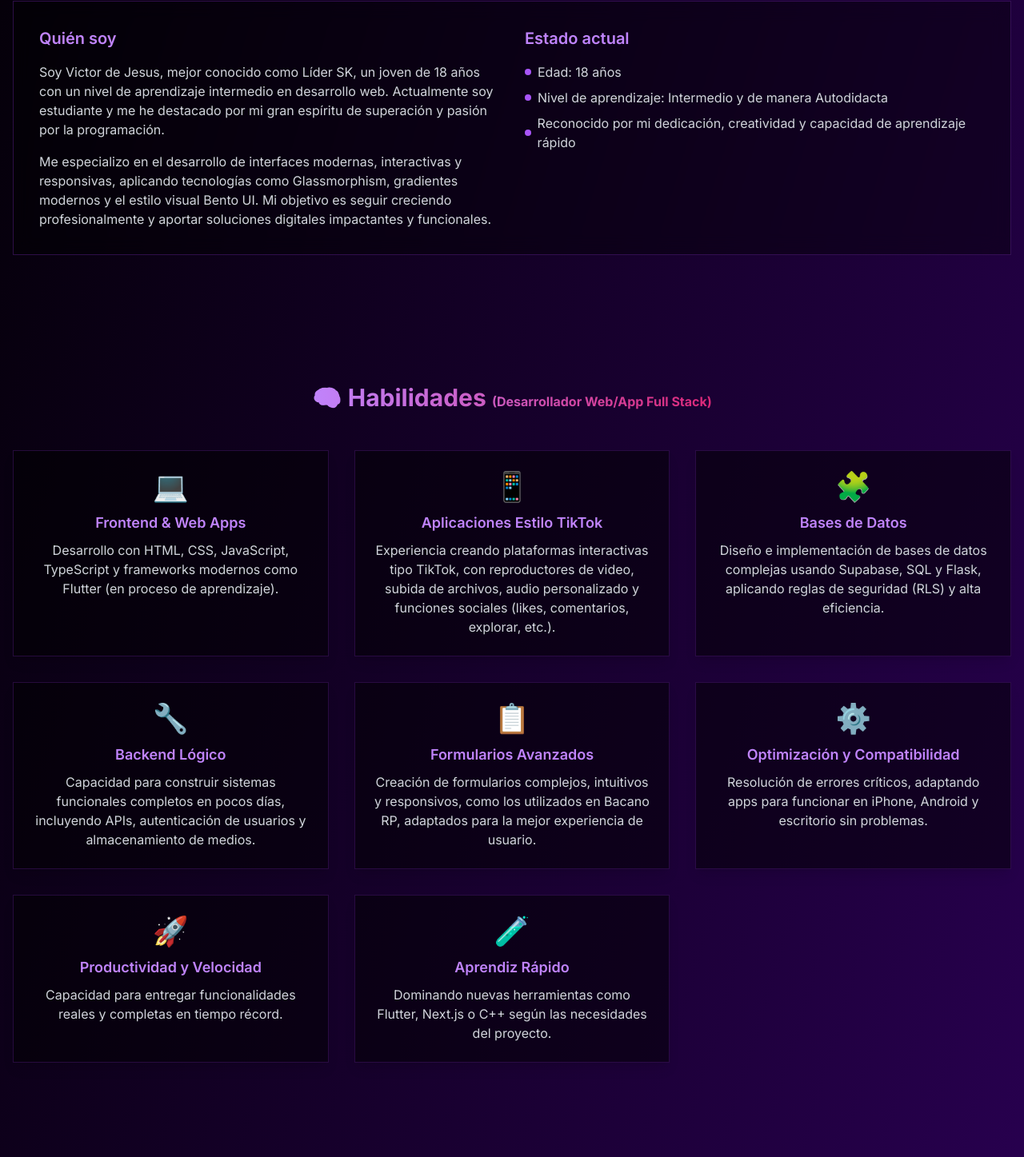
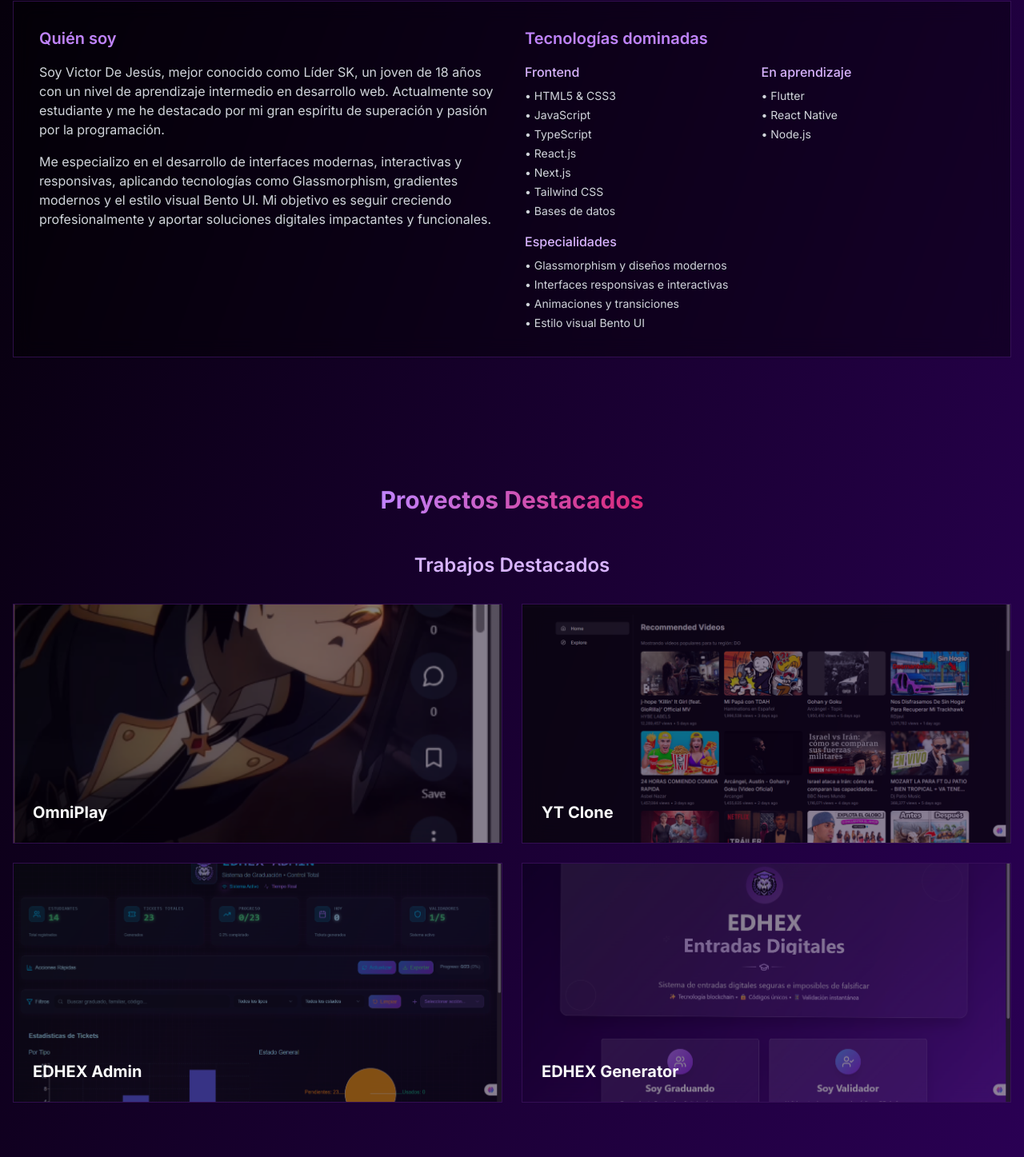
Before and after one commit to Wwb-Daniel/Portafolio, a Next.js app: page / in a window 1280 px wide. Shown: the part 823-2270 px from the top of the page at 80% size. Built offline with nearby package versions, Linux system fonts and the light colour scheme.

Commit message:
Add files via upload

```diff
--- a/app/globals.css
+++ b/app/globals.css
@@ -46,17 +46,3 @@ body {
 ::-webkit-scrollbar-thumb:hover {
   background: rgba(139, 92, 246, 0.8);
 }
-
-@keyframes fadein-slideup {
-  0% {
-    opacity: 0;
-    transform: translateY(32px);
-  }
-  100% {
-    opacity: 1;
-    transform: translateY(0);
-  }
-}
-.animate-fadein-slideup {
-  animation: fadein-slideup 0.8s cubic-bezier(0.22, 1, 0.36, 1) forwards;
-}
--- a/app/page.tsx
+++ b/app/page.tsx
@@ -74,27 +74,31 @@ export default function Portfolio() {
   const projects = [
     {
       title: "OmniPlay",
-      description: "Plataforma de contenido interactivo inspirada en TikTok, diseñada para comunidades de gaming y entretenimiento digital",
+      description: "Plataforma de entretenimiento multimedia con múltiples funcionalidades",
       link: "https://onmiplay.vercel.app/",
       image: "/images/onmiplay.png",
+      featured: true,
     },
     {
-      title: "EDHEX",
-      description: "Sistema de entradas digitales seguras e imposibles de falsificar",
+      title: "YT Clone",
+      description: "Clon de YouTube con API funcional y diseño moderno",
+      link: "https://v0-youtube-clone-with-api-alpha.vercel.app/",
+      image: "/images/YT.png",
+      featured: true,
+    },
+    {
+      title: "EDHEX Admin",
+      description: "Sistema de administración para graduaciones educativas",
+      link: "https://edhex-admim.vercel.app/",
+      image: "/images/ehdex admin.png",
+      featured: true,
+    },
+    {
+      title: "EDHEX Generator",
+      description: "Generador de tickets y validación para eventos educativos",
       link: "https://edhex.vercel.app/",
       image: "/images/edhex entradas.png",
-    },
-    {
-      title: "EDHEX ADMIM",
-      description: "Sistema de Graduación • Control Total de Entradas",
-      link: "https://edhex-admim.vercel.app/",
-      image: "/images/ehdex admin.png",
-    },
-    {
-      title: "YouTube Clone",
-      description: "Plataforma de videos inspirada en YouTube",
-      link: "https://v0-youtube-clone-with-api-alpha.vercel.app/",
-      image: "/images/YT.png",
+      featured: true,
     },
     {
       title: "BioEnergía RD",
@@ -134,6 +138,10 @@ export default function Portfolio() {
     },
   ]
 
+  // Separate featured and regular projects
+  const featuredProjects = projects.filter((project) => project.featured)
+  const regularProjects = projects.filter((project) => !project.featured)
+
   return (
     <div className="min-h-screen bg-gradient-to-br from-black via-[#1a0033] to-[#330066] text-white">
       {/* Header */}
@@ -165,15 +173,15 @@ export default function Portfolio() {
           <div className="w-full h-full rounded-full overflow-hidden flex items-center justify-center">
             <Image
               src="/images/perfi.png"
-              alt="Victor de Jesus"
+              alt="Victor De Jesús"
               width={128}
               height={128}
-              className="w-full h-full object-cover object-center"
-              style={{ objectFit: "contain" }}
+              className="w-full h-full object-cover"
+              priority
             />
           </div>
         </div>
-        <h1 className="text-4xl md:text-6xl font-bold mb-4">Victor de Jesus</h1>
+        <h1 className="text-4xl md:text-6xl font-bold mb-4">Victor De Jesús</h1>
         <h2 className="text-xl md:text-2xl text-purple-400 mb-6">Desarrollador de Sistemas y apps</h2>
         <p className="max-w-2xl text-gray-300 mb-8">
           Joven desarrollador con pasión por crear interfaces modernas, interactivas y responsivas.
@@ -195,7 +203,7 @@ export default function Portfolio() {
               <div>
                 <h3 className="text-xl font-semibold mb-4 text-purple-400">Quién soy</h3>
                 <p className="text-gray-300 mb-4">
-                  Soy Victor de Jesus, mejor conocido como Líder SK, un joven de 18 años con un nivel de aprendizaje
+                  Soy Victor De Jesús, mejor conocido como Líder SK, un joven de 18 años con un nivel de aprendizaje
                   intermedio en desarrollo web. Actualmente soy estudiante y me he destacado por mi gran espíritu de
                   superación y pasión por la programación.
                 </p>
@@ -206,98 +214,42 @@ export default function Portfolio() {
                 </p>
               </div>
               <div>
-                <h3 className="text-xl font-semibold mb-4 text-purple-400">Estado actual</h3>
-                <ul className="space-y-2 text-gray-300">
-                  <li className="flex items-center gap-2">
-                    <span className="w-2 h-2 rounded-full bg-purple-500"></span>
-                    <span>Edad: 18 años</span>
-                  </li>
-                  <li className="flex items-center gap-2">
-                    <span className="w-2 h-2 rounded-full bg-purple-500"></span>
-                    <span>Nivel de aprendizaje: Intermedio y de manera Autodidacta</span>
-                  </li>
-                  <li className="flex items-center gap-2">
-                    <span className="w-2 h-2 rounded-full bg-purple-500"></span>
-                    <span>Reconocido por mi dedicación, creatividad y capacidad de aprendizaje rápido</span>
-                  </li>
+                <h3 className="text-xl font-semibold mb-4 text-purple-400">Tecnologías dominadas</h3>
+                <div className="grid grid-cols-2 gap-4 text-gray-300">
+                  <div>
+                    <h4 className="font-medium text-purple-300 mb-2">Frontend</h4>
+                    <ul className="space-y-1 text-sm">
+                      <li>• HTML5 & CSS3</li>
+                      <li>• JavaScript</li>
+                      <li>• TypeScript</li>
+                      <li>• React.js</li>
+                      <li>• Next.js</li>
+                      <li>• Tailwind CSS</li>
+                      <li>• Bases de datos</li>
                     </ul>
+                  </div>
+                  <div>
+                    <h4 className="font-medium text-purple-300 mb-2">En aprendizaje</h4>
+                    <ul className="space-y-1 text-sm">
+                      <li>• Flutter</li>
+                      <li>• React Native</li>
+                      <li>• Node.js</li>
+                    </ul>
+                  </div>
+                </div>
+                <div className="mt-4">
+                  <h4 className="font-medium text-purple-300 mb-2">Especialidades</h4>
+                  <ul className="space-y-1 text-sm text-gray-300">
+                    <li>• Glassmorphism y diseños modernos</li>
+                    <li>• Interfaces responsivas e interactivas</li>
+                    <li>• Animaciones y transiciones</li>
+                    <li>• Estilo visual Bento UI</li>
+                  </ul>
+                </div>
               </div>
             </div>
           </CardContent>
         </Card>
-      </section>
-
-      {/* Skills Section */}
-      <section id="skills" className="container mx-auto px-4 py-20">
-        <h2 className="text-3xl font-bold mb-12 text-center">
-          <span className="bg-clip-text text-transparent bg-gradient-to-r from-purple-400 to-pink-600">🧠 Habilidades <span className="text-base">(Desarrollador Web/App Full Stack)</span></span>
-        </h2>
-        <div className="grid grid-cols-1 sm:grid-cols-2 lg:grid-cols-3 gap-8">
-          {/* Habilidad 1 */}
-          <Card className="bg-black/50 border-purple-900/40 shadow-lg transition-all duration-700 ease-out opacity-0 translate-y-8 animate-fadein-slideup [animation-delay:0ms]">
-            <CardContent className="flex flex-col items-center p-6">
-              <span className="text-4xl mb-3">💻</span>
-              <h3 className="text-lg font-semibold text-purple-400 mb-2 text-center">Frontend & Web Apps</h3>
-              <p className="text-gray-300 text-center text-base">Desarrollo con HTML, CSS, JavaScript, TypeScript y frameworks modernos como Flutter (en proceso de aprendizaje).</p>
-            </CardContent>
-          </Card>
-          {/* Habilidad 2 */}
-          <Card className="bg-black/50 border-purple-900/40 shadow-lg transition-all duration-700 ease-out opacity-0 translate-y-8 animate-fadein-slideup [animation-delay:150ms]">
-            <CardContent className="flex flex-col items-center p-6">
-              <span className="text-4xl mb-3">📱</span>
-              <h3 className="text-lg font-semibold text-purple-400 mb-2 text-center">Aplicaciones Estilo TikTok</h3>
-              <p className="text-gray-300 text-center text-base">Experiencia creando plataformas interactivas tipo TikTok, con reproductores de video, subida de archivos, audio personalizado y funciones sociales (likes, comentarios, explorar, etc.).</p>
-            </CardContent>
-          </Card>
-          {/* Habilidad 3 */}
-          <Card className="bg-black/50 border-purple-900/40 shadow-lg transition-all duration-700 ease-out opacity-0 translate-y-8 animate-fadein-slideup [animation-delay:300ms]">
-            <CardContent className="flex flex-col items-center p-6">
-              <span className="text-4xl mb-3">🧩</span>
-              <h3 className="text-lg font-semibold text-purple-400 mb-2 text-center">Bases de Datos</h3>
-              <p className="text-gray-300 text-center text-base">Diseño e implementación de bases de datos complejas usando Supabase, SQL y Flask, aplicando reglas de seguridad (RLS) y alta eficiencia.</p>
-            </CardContent>
-          </Card>
-          {/* Habilidad 4 */}
-          <Card className="bg-black/50 border-purple-900/40 shadow-lg transition-all duration-700 ease-out opacity-0 translate-y-8 animate-fadein-slideup [animation-delay:450ms]">
-            <CardContent className="flex flex-col items-center p-6">
-              <span className="text-4xl mb-3">🔧</span>
-              <h3 className="text-lg font-semibold text-purple-400 mb-2 text-center">Backend Lógico</h3>
-              <p className="text-gray-300 text-center text-base">Capacidad para construir sistemas funcionales completos en pocos días, incluyendo APIs, autenticación de usuarios y almacenamiento de medios.</p>
-            </CardContent>
-          </Card>
-          {/* Habilidad 5 */}
-          <Card className="bg-black/50 border-purple-900/40 shadow-lg transition-all duration-700 ease-out opacity-0 translate-y-8 animate-fadein-slideup [animation-delay:600ms]">
-            <CardContent className="flex flex-col items-center p-6">
-              <span className="text-4xl mb-3">📋</span>
-              <h3 className="text-lg font-semibold text-purple-400 mb-2 text-center">Formularios Avanzados</h3>
-              <p className="text-gray-300 text-center text-base">Creación de formularios complejos, intuitivos y responsivos, como los utilizados en Bacano RP, adaptados para la mejor experiencia de usuario.</p>
-            </CardContent>
-          </Card>
-          {/* Habilidad 6 */}
-          <Card className="bg-black/50 border-purple-900/40 shadow-lg transition-all duration-700 ease-out opacity-0 translate-y-8 animate-fadein-slideup [animation-delay:750ms]">
-            <CardContent className="flex flex-col items-center p-6">
-              <span className="text-4xl mb-3">⚙️</span>
-              <h3 className="text-lg font-semibold text-purple-400 mb-2 text-center">Optimización y Compatibilidad</h3>
-              <p className="text-gray-300 text-center text-base">Resolución de errores críticos, adaptando apps para funcionar en iPhone, Android y escritorio sin problemas.</p>
-            </CardContent>
-          </Card>
-          {/* Habilidad 7 */}
-          <Card className="bg-black/50 border-purple-900/40 shadow-lg transition-all duration-700 ease-out opacity-0 translate-y-8 animate-fadein-slideup [animation-delay:900ms]">
-            <CardContent className="flex flex-col items-center p-6">
-              <span className="text-4xl mb-3">🚀</span>
-              <h3 className="text-lg font-semibold text-purple-400 mb-2 text-center">Productividad y Velocidad</h3>
-              <p className="text-gray-300 text-center text-base">Capacidad para entregar funcionalidades reales y completas en tiempo récord.</p>
-            </CardContent>
-          </Card>
-          {/* Habilidad 8 */}
-          <Card className="bg-black/50 border-purple-900/40 shadow-lg transition-all duration-700 ease-out opacity-0 translate-y-8 animate-fadein-slideup [animation-delay:1050ms]">
-            <CardContent className="flex flex-col items-center p-6">
-              <span className="text-4xl mb-3">🧪</span>
-              <h3 className="text-lg font-semibold text-purple-400 mb-2 text-center">Aprendiz Rápido</h3>
-              <p className="text-gray-300 text-center text-base">Dominando nuevas herramientas como Flutter, Next.js o C++ según las necesidades del proyecto.</p>
-            </CardContent>
-          </Card>
-        </div>
       </section>
 
       {/* Projects Section */}
@@ -308,8 +260,11 @@ export default function Portfolio() {
           </span>
         </h2>
 
-        <div className="grid grid-cols-1 md:grid-cols-2 lg:grid-cols-3 gap-6">
-          {projects.map((project, index) => (
+        {/* Featured Projects */}
+        <div className="mb-16">
+          <h3 className="text-2xl font-semibold mb-8 text-center text-purple-300">Trabajos Destacados</h3>
+          <div className="grid grid-cols-1 md:grid-cols-2 lg:grid-cols-2 gap-6">
+            {featuredProjects.map((project, index) => (
               <ProjectCard
                 key={index}
                 title={project.title}
@@ -318,6 +273,23 @@ export default function Portfolio() {
                 image={project.image}
               />
             ))}
+          </div>
+        </div>
+
+        {/* Regular Projects */}
+        <div>
+          <h3 className="text-2xl font-semibold mb-8 text-center text-purple-300">Otros Proyectos</h3>
+          <div className="grid grid-cols-1 md:grid-cols-2 lg:grid-cols-3 gap-6">
+            {regularProjects.map((project, index) => (
+              <ProjectCard
+                key={index}
+                title={project.title}
+                description={project.description}
+                link={project.link}
+                image={project.image}
+              />
+            ))}
+          </div>
         </div>
       </section>
 
@@ -348,7 +320,7 @@ export default function Portfolio() {
                       className="flex items-center gap-3 text-gray-300 hover:text-purple-400 transition-colors"
                     >
                       <Phone className="w-5 h-5" />
-                      <span>1 (829) 548-6367</span>
+                      <span>1 (829) 350-7459</span>
                     </Link>
                   </li>
                 </ul>
@@ -397,7 +369,7 @@ export default function Portfolio() {
       <footer className="bg-black/60 backdrop-blur-md py-8">
         <div className="container mx-auto px-4 text-center">
           <p className="text-gray-400">
-            © {new Date().getFullYear()} Victor de Jesus (Líder SK). Todos los derechos reservados.
+            © {new Date().getFullYear()} Daniel Núñez (Líder SK). Todos los derechos reservados.
           </p>
         </div>
       </footer>
```
Also changed, not shown: app/layout.tsx (+9 -4 lines), components/ui/calendar.tsx (+52 -9 lines), package.json (+40 -39 lines), components.json, next-env.d.ts (added), 1 other file (tests, documents, lock files or other folders). Lines whose indentation alone changed are shown as unchanged.
